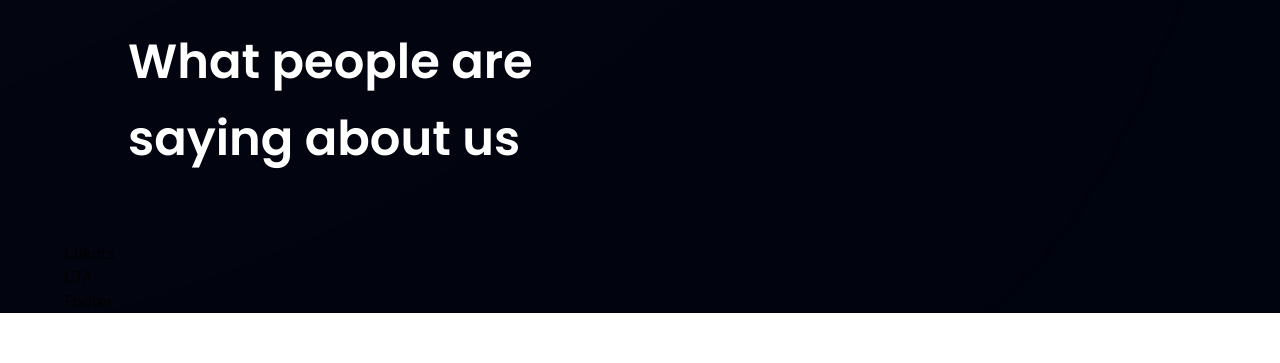
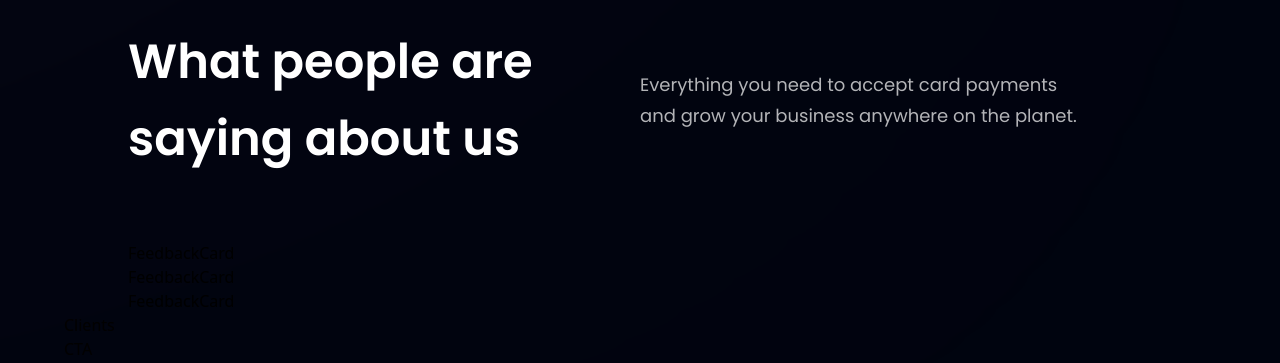
Before and after one commit to aniketchitransh/bank-app, a React (Vite) app in the folder bank_app/: page / in a window 1280 px wide. Shown: the part 2737-3100 px from the top of the page. Before the commit the page ends 3050 px from the top, so only its background shows below. Built offline with nearby package versions, Linux system fonts and the light colour scheme.

Commit message:
Jumped from testimonials to feedback card

```diff
--- a/bank_app/src/components/Testimonials.jsx
+++ b/bank_app/src/components/Testimonials.jsx
@@ -11,6 +11,18 @@
       <h1 className={styles.heading2}>
         What people are <br className='sm:block hidden' /> saying about us
       </h1>
+      <div className='w-full md:mt-0 mt-6'>
+        <p className={`${styles.paragraph} text-left max-w-[450px]`}>
+          Everything you need to accept card payments and grow your business
+          anywhere on the planet.
+        </p>
+      </div>
+    </div>
+
+    <div className='felx flex-wrap sm:justify-start justify-center w-full feedback-container relative z-[1]'>
+      {feedback.map((card) => (
+        <FeedbackCard key={card.id} {...card} />
+      ))}
     </div>
   </section>
 )
```
